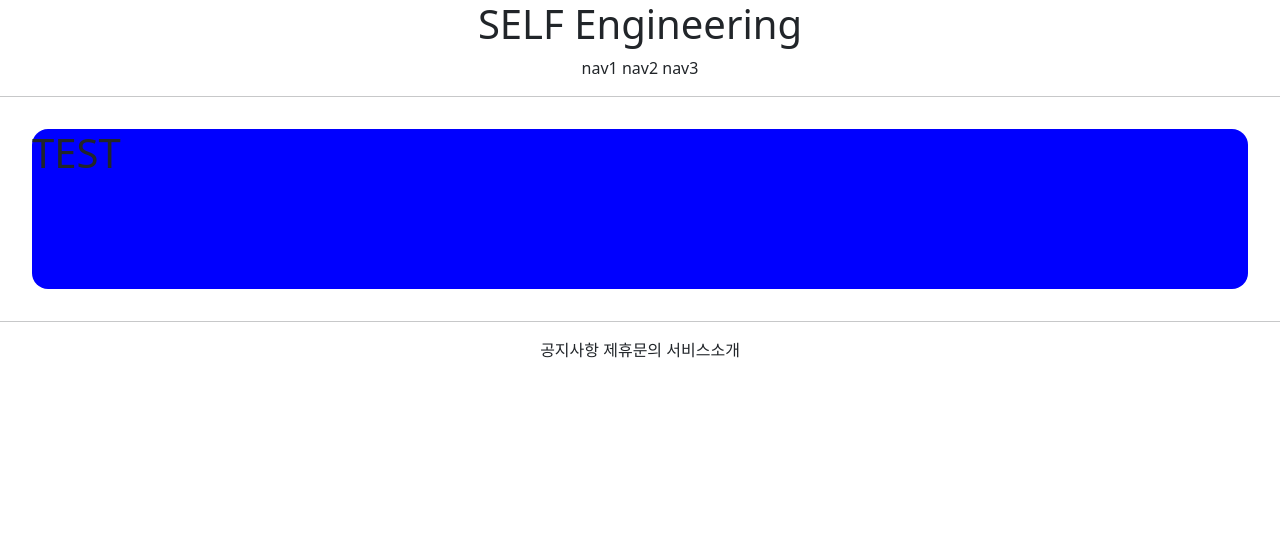
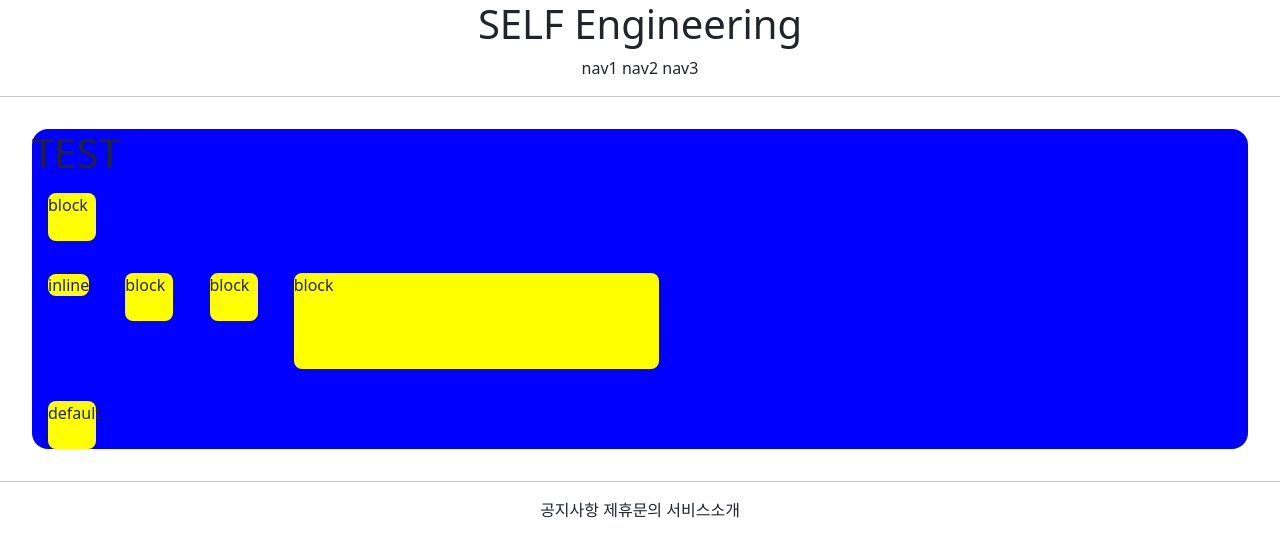
Before and after one commit to Kim-Seung-Su/2s_lab, a Django app: page /accounts/hello_world/ in a window 1280 px wide. Shown: the top 557 px of the page. Run offline with Django 3.2, Linux system fonts and the light colour scheme; parts of the project's set-up code (start-up, migrations or seed data) failed here and were passed over; some web fonts are replaced.

Commit message:
7/1 5th class commit

```diff
--- a/accountapp/templates/accountapp/Hello_world.html
+++ b/accountapp/templates/accountapp/Hello_world.html
@@ -1,11 +1,29 @@
 {% extends 'base.html' %}
 
 {% block content %}
+    <style>
 
-    <div style="height:10rem; background-color: blue;border-radius: 1rem; margin: 2rem">
+            .testing{
+                background-color: yellow;
+                height: 48px;
+                width: 48px;
+                margin: 1rem;
+                border-radius: .5rem;
+                font-size: 1rem;
+            }
+    </style>
+
+    <div style="height:20rem; background-color: blue;border-radius: 1rem; margin: 2rem">
         <h1>
             TEST
         </h1>
+            <div class="testing" style='display: block'>block</div>
+            <div class="testing" style='display: inline'>inline</div>
+            <div class="testing" style='display: inline-block; width : 3rem; height: 3rem'>block</div>
+            <div class="testing" style='display: inline-block; width : 3em; height: 3em'>block</div>
+            <div class="testing" style='display: inline-block; width : 30%; height: 30%'>block</div>
+            <div class="testing" style='display: none'>none</div>
+            <div class="testing">default</div>
     </div>
 
 {% endblock %}
--- a/templates/footer.html
+++ b/templates/footer.html
@@ -1,6 +1,6 @@
 <div style="text-align: center">
 
-    <div class = .SELF Engineering_footer_button>
+    <div class="Engineering_footer_button">
         <span>공지사항</span>
         <span>제휴문의</span>
         <span>서비스소개</span>
--- a/templates/head.html
+++ b/templates/head.html
@@ -13,6 +13,6 @@
 
     {# Static files link #}
 
-    <link rel="stylesheet" type = 'text/css' href="{% static 'base.css' %}">
+    <link rel="stylesheet" type = "text/css" href="{% static "base.css" %}">
 
 </head>
--- a/templates/header.html
+++ b/templates/header.html
@@ -1,11 +1,11 @@
 <div style="text-align : center">
 
-    <div class = .SELF Engineering_header_logo>
+    <div class ="Engineering_header_logo">
         <h1>SELF Engineering</h1>
     </div>
 
 
-    <div class = .SELF Engineering_header_button>
+    <div class = "Engineering_header_button">
         <span>nav1</span>
         <span>nav2</span>
         <span>nav3</span>
```
